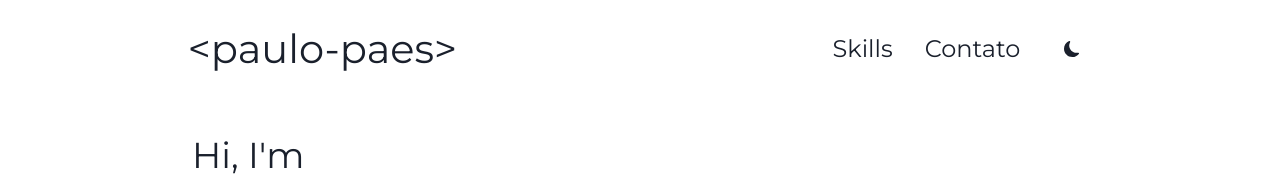
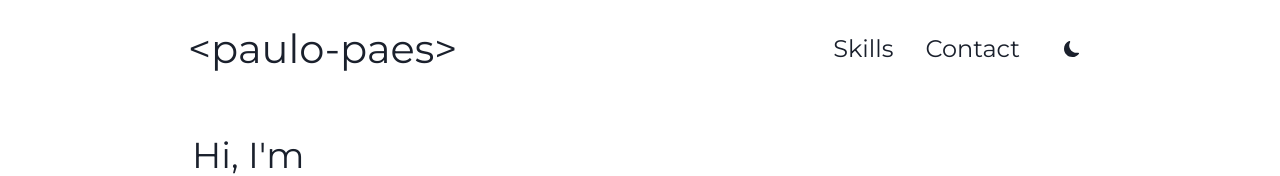
Before and after one commit to paulo-paes/site-pessoal-v2, a Next.js app: page / in a window 1280 px wide. Shown: the top 176 px of the page. Built offline with nearby package versions, Linux system fonts and the light colour scheme.

Commit message:
fix: menu

```diff
--- a/src/components/navbar.tsx
+++ b/src/components/navbar.tsx
@@ -47,7 +47,7 @@ function Navbar() {
               <NavLink href="#skills" label="Skills" />
               {/* <NavLink href="#projetos" label="Projetos" /> */}
               {/* <NavLink href="#formacao" label="Formação" /> */}
-              <NavLink href="#contato" label="Contato" />
+              <NavLink href="#contato" label="Contact" />
             </HStack>
             <IconButton
               variant="ghost"
```
